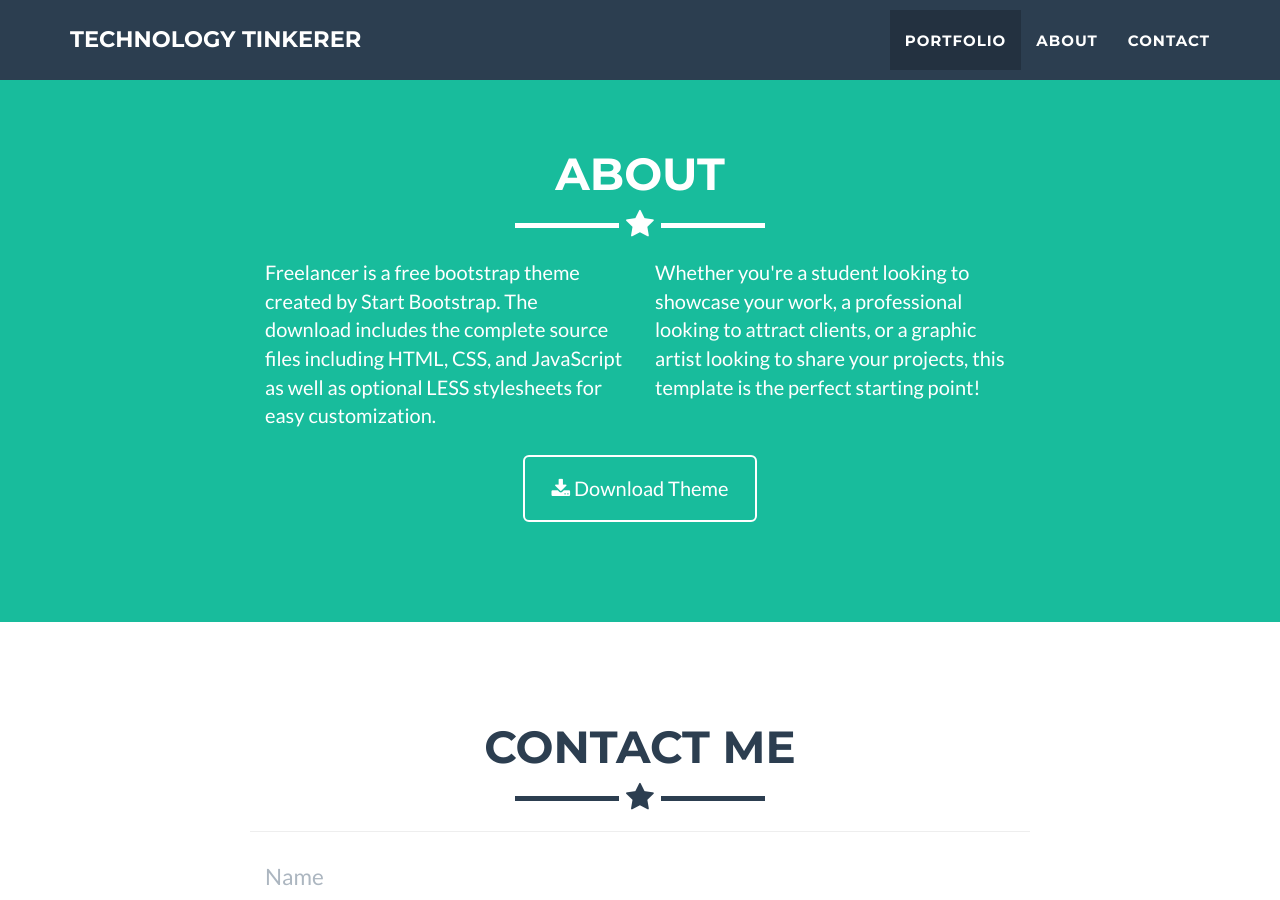
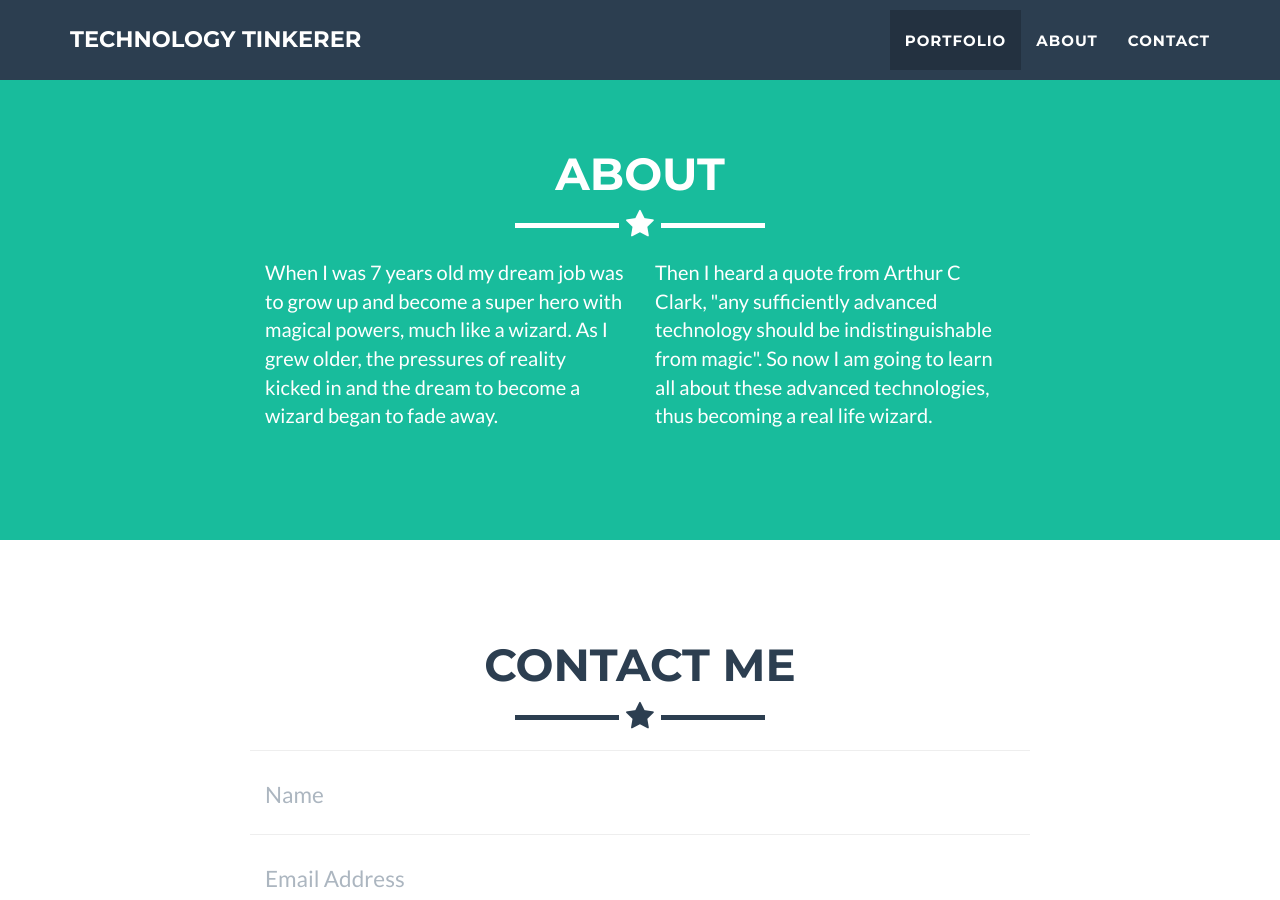
Before and after one commit to tylorbunting/buntoss.github.io, a Jekyll site: the page built from index.html, in a window 1280 px wide and 900 px high, scrolled down 2273 px. Built offline with Jekyll 4.4.1, drawn with Linux system fonts in a browser that asks for light colours.

Commit message:
Updated blog to tell the Wizard story

```diff
--- a/_includes/about.html
+++ b/_includes/about.html
@@ -9,15 +9,10 @@
             </div>
             <div class="row">
                 <div class="col-lg-4 col-lg-offset-2">
-                    <p>Freelancer is a free bootstrap theme created by Start Bootstrap. The download includes the complete source files including HTML, CSS, and JavaScript as well as optional LESS stylesheets for easy customization.</p>
+                    <p>When I was 7 years old my dream job was to grow up and become a super hero with magical powers, much like a wizard. As I grew older, the pressures of reality kicked in and the dream to become a wizard began to fade away.</p>
                 </div>
                 <div class="col-lg-4">
-                    <p>Whether you're a student looking to showcase your work, a professional looking to attract clients, or a graphic artist looking to share your projects, this template is the perfect starting point! </p>
-                </div>
-                <div class="col-lg-8 col-lg-offset-2 text-center">
-                    <a href="#" class="btn btn-lg btn-outline">
-                        <i class="fa fa-download"></i> Download Theme
-                    </a>
+                    <p>Then I heard a quote from Arthur C Clark, "any sufficiently advanced technology should be indistinguishable from magic". So now I am going to learn all about these advanced technologies, thus becoming a real life wizard.</p>
                 </div>
             </div>
         </div>
```
